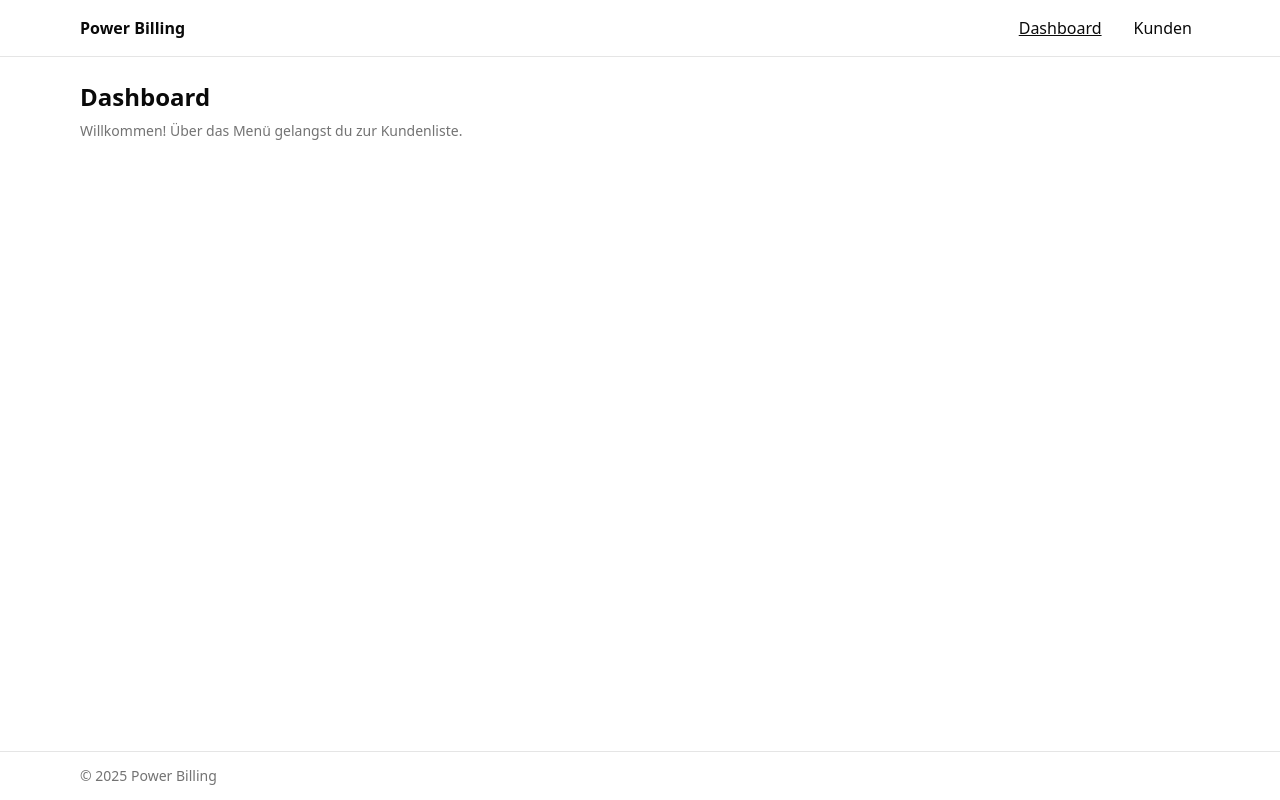
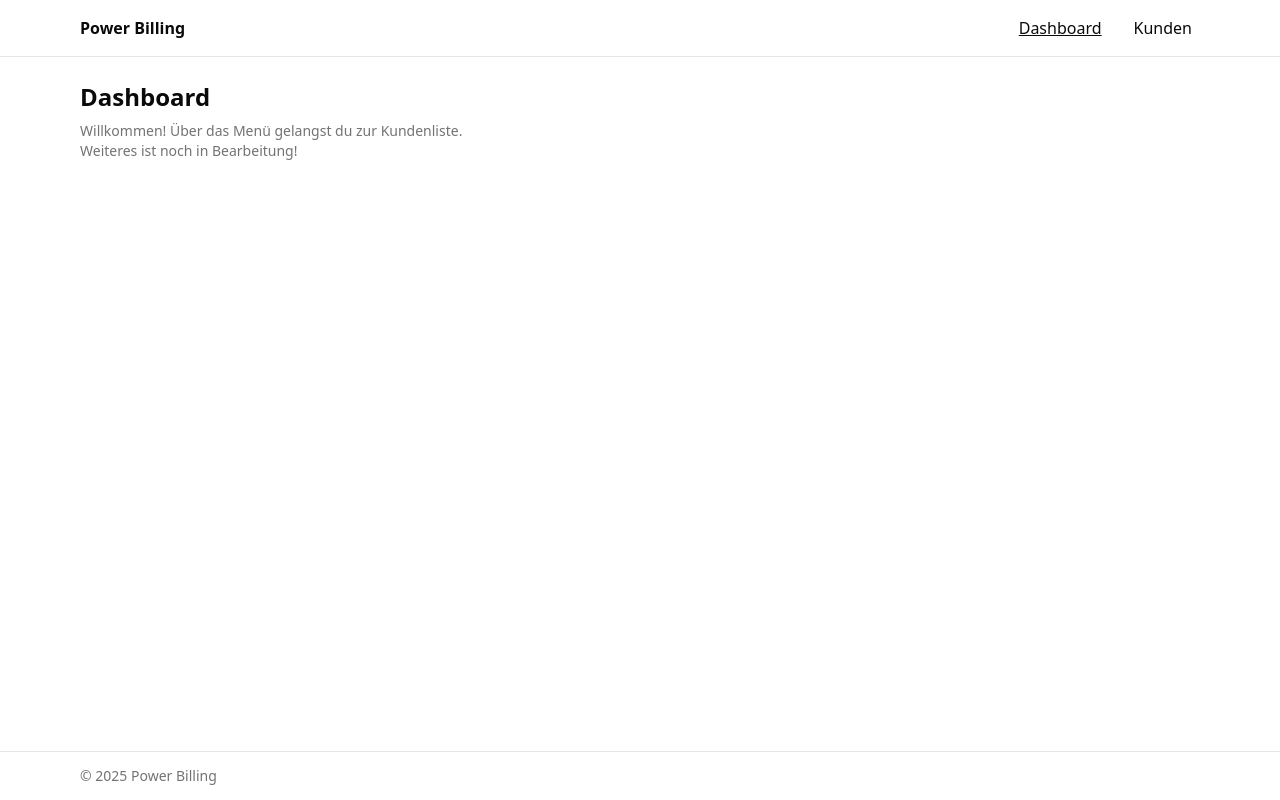
Before and after one commit to Anil31/power-billing-frontend, a React (Vite) app: page /dashboard in a window 1280 px wide. Built offline with nearby package versions, Linux system fonts and the light colour scheme.

Commit message:
Nutzwertanalyse auf schnelle :)

```diff
--- a/src/App.tsx
+++ b/src/App.tsx
@@ -12,8 +12,8 @@ const router = createBrowserRouter([
     element: <AppShell />,
     children: [
       { path: "/dashboard", element: <Dashboard /> },
-      { path: "/customers", element: <Customers /> }, // Altpfad beibehalten
-      { path: "/kunden", element: <Customers /> },    // Neu für AE-F12
+      { path: "/customers", element: <Customers /> },
+      { path: "/kunden", element: <Customers /> },
     ],
   },
 ]);
--- a/src/pages/Dashboard.tsx
+++ b/src/pages/Dashboard.tsx
@@ -3,7 +3,8 @@ export default function Dashboard() {
     <div className="space-y-2">
       <h2 className="text-2xl font-semibold">Dashboard</h2>
       <p className="text-sm text-muted-foreground">
-        Willkommen! Über das Menü gelangst du zur Kundenliste.
+        Willkommen! Über das Menü gelangst du zur Kundenliste.<br></br>
+        Weiteres ist noch in Bearbeitung!
       </p>
     </div>
   );
```
Also changed, not shown: 1 other file (tests, documents, lock files or other folders).
